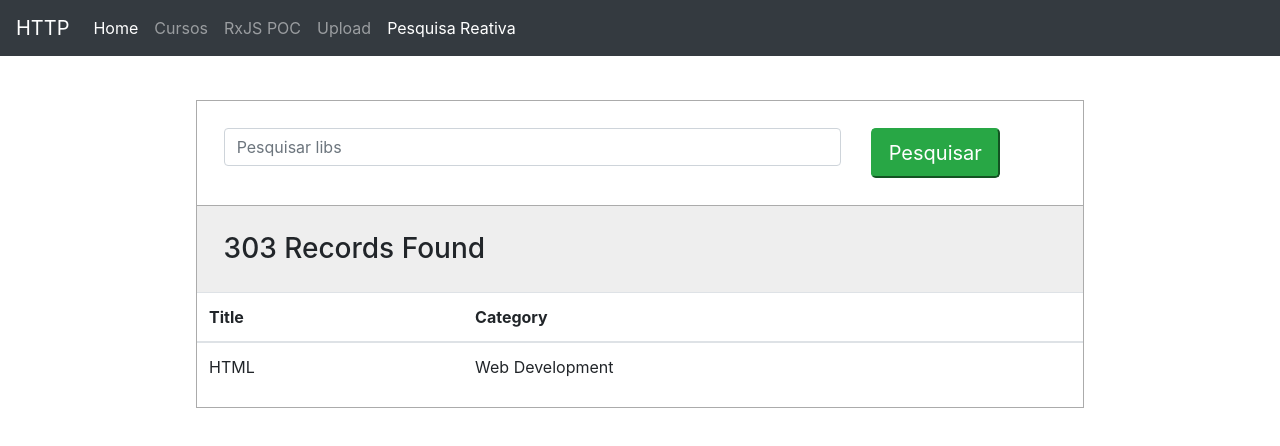
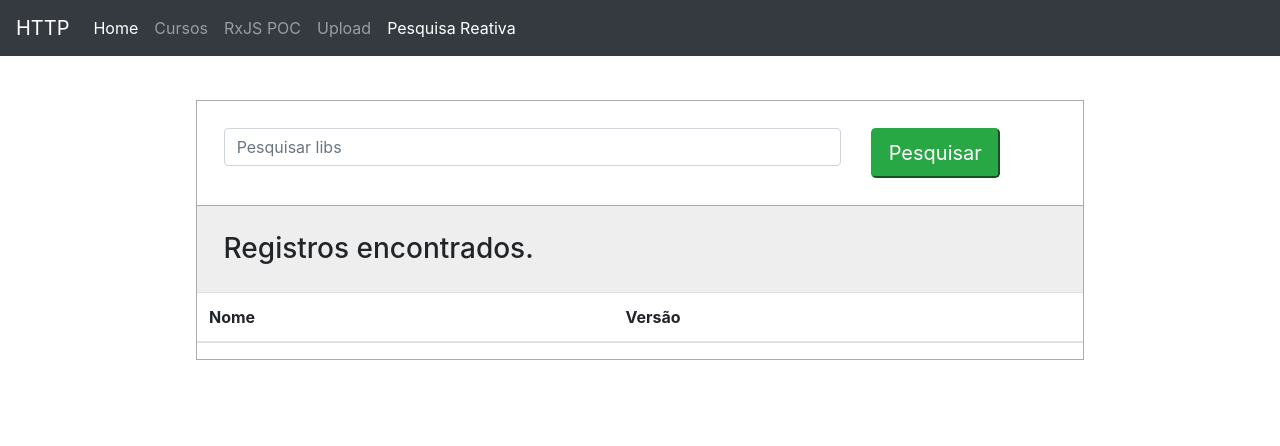
Before and after one commit to layshidani/curso-loiane, an Angular app in the folder http-requests/: page /busca-reativa in a window 1280 px wide. Shown: the top 446 px of the page. Built offline with nearby package versions, Linux system fonts and the light colour scheme.

Commit message:
feat(search): implements url params on search :sparkles:

```diff
--- a/http-requests/src/app/reactive-search/lib-search/lib-search.component.html
+++ b/http-requests/src/app/reactive-search/lib-search/lib-search.component.html
@@ -2,7 +2,13 @@
   <div class="search-box">
     <div class="row">
       <div class="col-md-9">
-        <input type="text" id="myInput" class="form-control" [formControl]="queryField" placeholder="Pesquisar libs" />
+        <input
+          type="text"
+          id="myInput"
+          class="form-control"
+          [formControl]="queryField"
+          placeholder="Pesquisar libs"
+        />
       </div>
       <div class="col-auto">
         <button class="but btn-lg btn-success" (click)="onSearch()">Pesquisar</button>
@@ -10,18 +16,18 @@
     </div>
   </div>
   <div class="search-list">
-    <h3>303 Records Found</h3>
+    <h3>{{ total }} Registros encontrados.</h3>
     <table class="table" id="myTable">
       <thead>
         <tr>
-          <th>Title</th>
-          <th>Category</th>
+          <th>Nome</th>
+          <th>Versão</th>
         </tr>
       </thead>
       <tbody>
-        <tr>
-          <td>HTML</td>
-          <td>Web Development</td>
+        <tr *ngFor="let result of results$ | async">
+          <td>{{ result.name }}</td>
+          <td>{{ result.version }}</td>
         </tr>
       </tbody>
     </table>
--- a/http-requests/src/app/reactive-search/lib-search/lib-search.component.ts
+++ b/http-requests/src/app/reactive-search/lib-search/lib-search.component.ts
@@ -1,5 +1,8 @@
 import { Component, OnInit } from '@angular/core';
 import { FormControl } from '@angular/forms';
+import { Observable } from 'rxjs';
+import { HttpClient, HttpParams } from '@angular/common/http';
+import { tap, map } from 'rxjs/operators';
 
 @Component({
   selector: 'app-lib-search',
@@ -9,14 +12,34 @@ import { FormControl } from '@angular/forms';
 export class LibSearchComponent implements OnInit {
 
   queryField = new FormControl();
+  readonly SEARCH_URL = 'https://api.cdnjs.com/libraries';
+  results$: Observable<any>;
+  total: number;
 
-  constructor() { }
+  constructor(private http: HttpClient) { }
 
-  ngOnInit() {
-  }
+  ngOnInit() { }
 
   onSearch() {
-    console.log(this.queryField.value);
+    const fields = 'name,description,version,homepage';
+    let value = this.queryField.value;
+    if (value && (value = value.trim()) !== '') {
+
+      const params_ = {
+        search: value,
+        fields: fields
+      };
+
+      let params = new HttpParams();
+      params = params.set('search', value);
+      params = params.set('fields', fields);
+
+      this.results$ = this.http
+        .get(this.SEARCH_URL, { params })
+        .pipe(
+          tap((res: any) => (this.total = res.total)),
+          map((res: any) => res.results)
+        );
+    }
   }
-
 }
```
